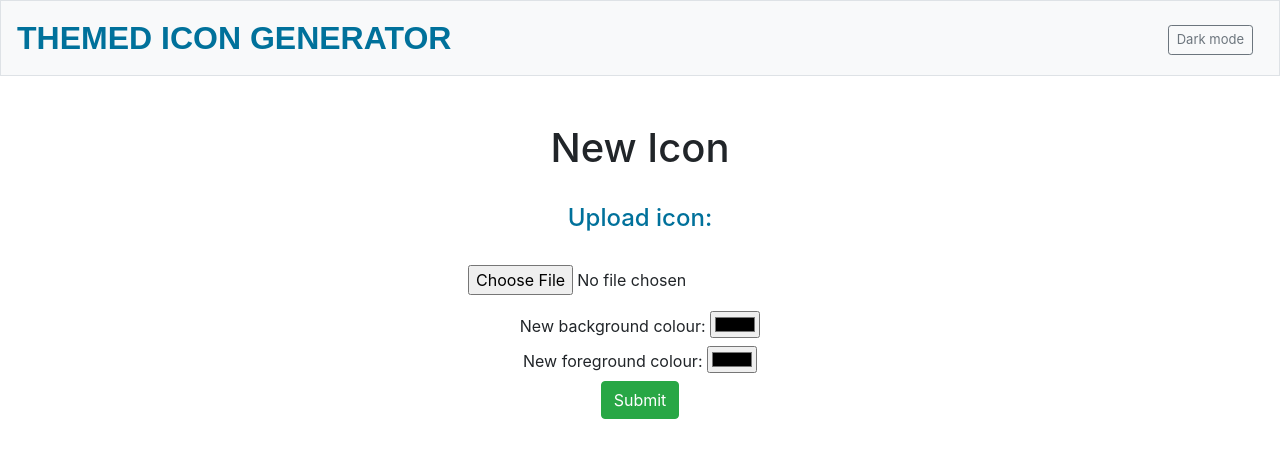
After one commit to K-Mehanna/Adaptive-icons, a Flask app: page /foreground in a window 1280 px wide. The commit adds this page. Shown: the top 458 px of the page. Run offline with Flask 3, Linux system fonts and the light colour scheme; some libraries are stand-ins or nearby versions.

Commit message:
Added two modes for different logo complexities

```diff
--- a/app.py
+++ b/app.py
@@ -49,9 +49,20 @@ os.environ['API_KEY'] = 'pk_94949beadebd4b6ab617125cc67c82ff'
 if not os.environ.get("API_KEY"):
     raise RuntimeError("API_KEY not set")
 
-
 @app.route("/", methods=["GET", "POST"])
 def index():
+    if request.method == "POST":
+        print("fdasfsda")
+        inputType = request.form.get("type")
+        if inputType == "Background only":
+            return redirect("/background")
+        else:
+            return redirect("/foreground")
+    else:
+        return render_template("index.html")
+
+@app.route("/background", methods=["GET", "POST"])
+def background():
     def allowed_file(filename):
         allowedExtensions = {'png', 'jpg', 'jpeg'}
         return '.' in filename and filename.rsplit('.', 1)[1].lower() in allowedExtensions
@@ -64,10 +75,10 @@ def index():
         elif not allowed_file(icon.filename):
             return apology("must be a png, jpg or jpeg")
 
-        #name = str(icon.filename).rsplit('.', 1)[0] + ".jpg"
         name = str(icon.filename)
         icon.save(os.path.join(current_app.root_path, app.config['UPLOAD_FOLDER'], name))
         img = cv2.imread(os.path.join(current_app.root_path, app.config['UPLOAD_FOLDER'], name))
+        img = cv2.cvtColor(img, cv2.COLOR_BGR2RGB)
         mask = np.zeros(img.shape[:2],np.uint8)
 
         bgdModel = np.zeros((1,65),np.float64)
@@ -106,7 +117,137 @@ def index():
         imageArray[(bottom)][right] = np.array([0, 255, 0])
         im.fromarray(imageArray).save(os.path.join(current_app.root_path, app.config['UPLOAD_FOLDER'], "edges.png"))
         rect = (left, top, (right - left), (bottom - top))
-        cv2.grabCut(img,mask,rect,bgdModel,fgdModel,15,cv2.GC_INIT_WITH_RECT)
+        cv2.grabCut(img,mask,rect,bgdModel,fgdModel,10,cv2.GC_INIT_WITH_RECT)
+
+        mask2 = np.where((mask==2)|(mask==0),0,1).astype('uint8')
+        foreground = img*mask2[:,:,np.newaxis]
+
+        #image = im.open(os.path.join(current_app.root_path, app.config['UPLOAD_FOLDER'], name))
+        #image = image.convert('RGB').filter(ImageFilter.FIND_EDGES)
+        #image.save(os.path.join(current_app.root_path, app.config['UPLOAD_FOLDER'], "edges.png"))
+
+         # Use outline to generate mask
+        # edge = cv2.imread(os.path.join(current_app.root_path, app.config['UPLOAD_FOLDER'], "edges.png"), cv2.IMREAD_GRAYSCALE)
+
+        # Applying the Canny Edge filter
+        edge = cv2.Canny(img, 0, 300)
+
+        cv2.imwrite(os.path.join(current_app.root_path, app.config['UPLOAD_FOLDER'], "edge.png"), edge)
+
+        # threshold
+        thresh = cv2.threshold(edge, 128, 255, cv2.THRESH_BINARY)[1]
+
+        # get the (largest) contour
+        contours = cv2.findContours(thresh, cv2.RETR_EXTERNAL, cv2.CHAIN_APPROX_SIMPLE)
+        contours = contours[0] if len(contours) == 2 else contours[1]
+        big_contour = max(contours, key=cv2.contourArea)
+
+        # draw white filled contour on black background
+        result = np.full_like(img, [40,40,40])
+        cv2.drawContours(result, [big_contour], 0, (255,255,255), cv2.FILLED)
+        cv2.imwrite(os.path.join(current_app.root_path, app.config['UPLOAD_FOLDER'], "contour.png"), result)
+
+        # whereever it is marked white (sure foreground), change mask=1
+        # whereever it is marked black (sure background), change mask=0
+        mask[np.array_equal(result, np.zeros(3))] = 0
+        mask[np.array_equal(result, [255,255,255])] = 0
+
+        cv2.grabCut(img,mask,None,bgdModel,fgdModel,5,cv2.GC_INIT_WITH_MASK)
+
+        bColour = str(request.form.get("bColour"))
+        bColourArray = np.array([int(bColour[1:3], 16), int(bColour[3:5], 16), int(bColour[5:7], 16)])
+
+        mask2 = np.where((mask==2)|(mask==0),0,1).astype('uint8')
+        foreground = img*mask2[:,:,np.newaxis]
+
+        mask3 = np.where((mask==2)|(mask==0),1,0).astype('uint8')
+        background = img*mask3[:,:,np.newaxis]
+
+        for i in range(h):
+            for j in range(w):
+                if not np.array_equal(background[i][j], np.zeros(3)):
+                    background[i][j] = bColourArray
+
+        data = im.fromarray(foreground)
+        data.save(os.path.join(current_app.root_path, app.config['UPLOAD_FOLDER'], "foreground.png"))
+        data = im.fromarray(background)
+        data.save(os.path.join(current_app.root_path, app.config['UPLOAD_FOLDER'], "background.png"))
+        combinedImage = np.add(foreground, background)
+
+        data = im.fromarray(combinedImage)
+        data.save(os.path.join(current_app.root_path, app.config['UPLOAD_FOLDER'], "combined.png"))
+
+        uploads = os.path.join(current_app.root_path, app.config['UPLOAD_FOLDER'])
+        prefix = name.rsplit('.', 1)[0]
+        suffix = name.rsplit('.', 1)[1]
+        # Returning file from appended path
+        return send_from_directory(directory=uploads, path="combined.png", as_attachment=True, download_name = prefix + "_themed." + suffix)
+
+        flash("Icon saved")
+        return redirect("/")
+
+    else:
+        return render_template("background.html")
+
+
+@app.route("/foreground", methods=["GET", "POST"])
+def foreground():
+    def allowed_file(filename):
+        allowedExtensions = {'png', 'jpg', 'jpeg'}
+        return '.' in filename and filename.rsplit('.', 1)[1].lower() in allowedExtensions
+
+    if request.method == "POST":
+        # Variable containing the icon
+        icon = request.files["icon"]
+        if icon.filename == '':
+            return apology("must include image")
+        elif not allowed_file(icon.filename):
+            return apology("must be a png, jpg or jpeg")
+
+        #name = str(icon.filename).rsplit('.', 1)[0] + ".jpg"
+        name = str(icon.filename)
+        icon.save(os.path.join(current_app.root_path, app.config['UPLOAD_FOLDER'], name))
+        img = cv2.imread(os.path.join(current_app.root_path, app.config['UPLOAD_FOLDER'], name))
+        img = cv2.cvtColor(img, cv2.COLOR_BGR2RGB)
+        mask = np.zeros(img.shape[:2],np.uint8)
+
+        bgdModel = np.zeros((1,65),np.float64)
+        fgdModel = np.zeros((1,65),np.float64)
+        # Gets dimensions of image
+        h, w, c = img.shape
+
+        image = im.open(os.path.join(current_app.root_path, app.config['UPLOAD_FOLDER'], name))
+        image = image.convert('RGB').filter(ImageFilter.FIND_EDGES)
+        imageArray = np.array(image)
+        top = h
+        bottom = -1
+        left = w
+        right = -1
+        for i in range(3, h - 2):
+            for j in range(3, w - 2):
+                if np.sum(imageArray[i][j]) > 200:
+                    if i < top:
+                        top = i
+                    if i > bottom:
+                        bottom = i
+                    if j < left:
+                        left = j
+                    if j > right:
+                        right = j
+        top = max(1, top - 3)
+        left = max(1, left - 3)
+        bottom = min(h - 1, bottom + 3)
+        right = min(w - 1, right + 3)
+        # Visual for the inclusion rectangle
+        for i in range(1, h):
+            for j in range(1, w):
+                if (((top) == i or i == bottom) and ((left) <= j and j <= right)) or (((left) == j or right == j) and ((top) <= i and i <= bottom)):
+                   imageArray[i][j] = np.array([255, 0, 0])
+        imageArray[(top)][left] = np.array([0, 0, 255])
+        imageArray[(bottom)][right] = np.array([0, 255, 0])
+        im.fromarray(imageArray).save(os.path.join(current_app.root_path, app.config['UPLOAD_FOLDER'], "edges.png"))
+        rect = (left, top, (right - left), (bottom - top))
+        cv2.grabCut(img,mask,rect,bgdModel,fgdModel,10,cv2.GC_INIT_WITH_RECT)
 
         bColour = str(request.form.get("bColour"))
         bColourArray = np.array([int(bColour[1:3], 16), int(bColour[3:5], 16), int(bColour[5:7], 16)])
@@ -143,10 +284,4 @@ def index():
         flash("Icon saved")
         return redirect("/")
 
-    return render_template("index.html")
-
-
-
-""" uploads = os.path.join(current_app.root_path, app.config['UPLOAD_FOLDER'])
-# Returning file from appended path
-return send_from_directory(directory=uploads, filename="combined.png") """
+    return render_template("foreground.html")
--- /dev/null
+++ b/templates/foreground.html
@@ -0,0 +1,26 @@
+{% extends "layout.html" %}
+
+{% block title %}
+    Themed icon generator
+{% endblock %}
+
+{% block main %}
+    <h1>New Icon</h1><br>
+    <h4 style="color: #00719b;">Upload icon:</h4><br>
+
+    <form action="/foreground" method="post" enctype="multipart/form-data">
+        <div class="form-row">
+            <div class="form-group col-md-12">
+                <input type="file" class="form-control-file" name="icon" id="imageInput">
+            </div>
+        </div>
+        <label for="bColour">New background colour:</label>
+        <input type="color" id="bColour" name="bColour" value="#000000"><br>
+        <label for="fColour">New foreground colour:</label>
+        <input type="color" id="fColour" name="fColour" value="#000000">
+        <br>
+
+        <button type="submit" class="btn btn-success">Submit</button>
+    </form>
+
+{% endblock %}
```
Also changed, not shown: templates/background.html (added, +24 -0 lines), templates/index.html (+7 -8 lines).
